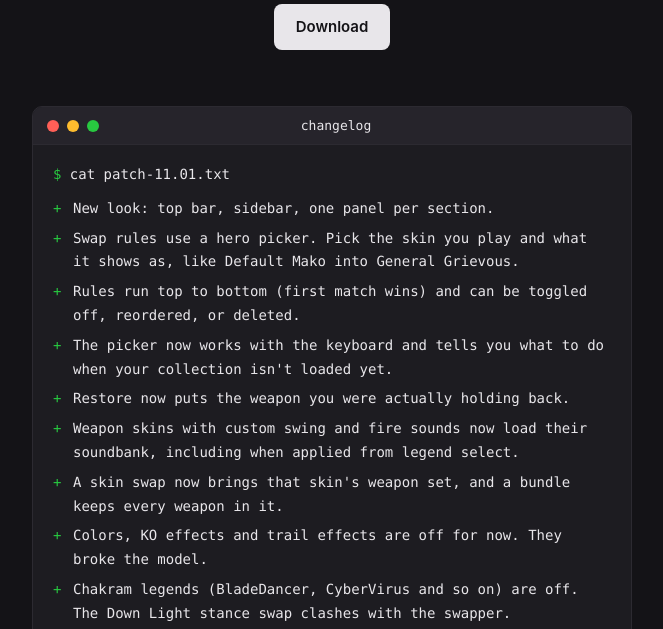
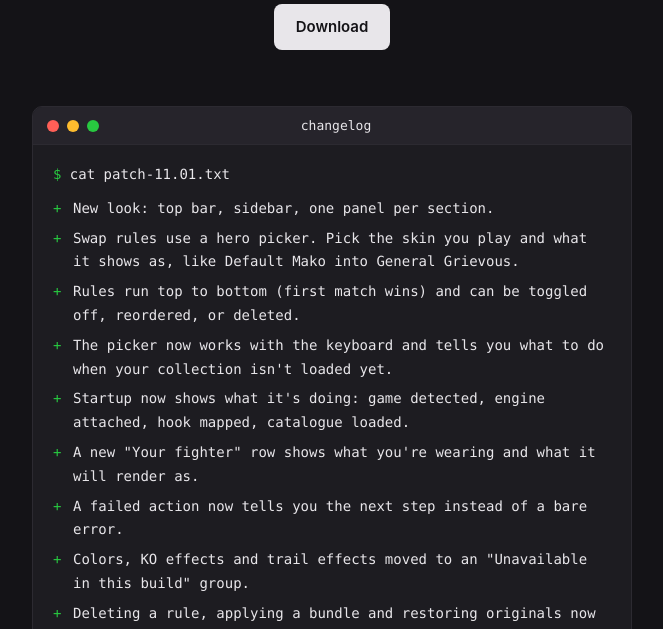
Before and after one commit to pairuz-a/wibust, a plain HTML site: page index.html in a window 1280 px wide. Shown: the part 158-787 px from the top of the page, without its empty margins (308-971 px from the left). Drawn offline with Linux system fonts and the light colour scheme.

Commit message:
Update Patch 11.01

```diff
--- a/index.html
+++ b/index.html
@@ -96,6 +96,11 @@
         <li>Swap rules use a hero picker. Pick the skin you play and what it shows as, like Default Mako into General Grievous.</li>
         <li>Rules run top to bottom (first match wins) and can be toggled off, reordered, or deleted.</li>
         <li>The picker now works with the keyboard and tells you what to do when your collection isn't loaded yet.</li>
+        <li>Startup now shows what it's doing: game detected, engine attached, hook mapped, catalogue loaded.</li>
+        <li>A new "Your fighter" row shows what you're wearing and what it will render as.</li>
+        <li>A failed action now tells you the next step instead of a bare error.</li>
+        <li>Colors, KO effects and trail effects moved to an "Unavailable in this build" group.</li>
+        <li>Deleting a rule, applying a bundle and restoring originals now ask before they act.</li>
         <li>Restore now puts the weapon you were actually holding back.</li>
         <li>Weapon skins with custom swing and fire sounds now load their soundbank, including when applied from legend select.</li>
         <li>A skin swap now brings that skin's weapon set, and a bundle keeps every weapon in it.</li>
```
Also changed, not shown: 1 other file.
